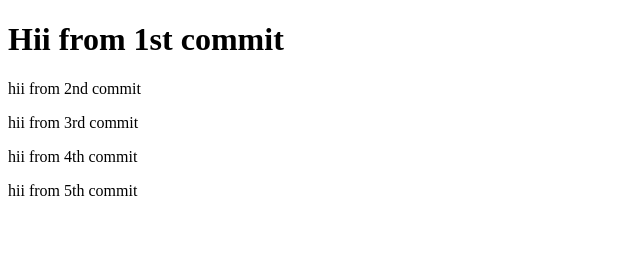
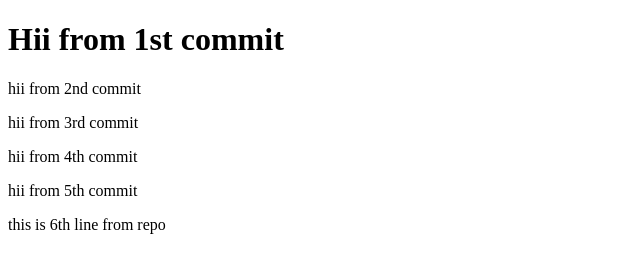
Before and after one commit to tbm02/revert, a plain HTML site: page index.html in a window 1280 px wide. Shown: the whole page, without its empty margins (0-640 px from the left). Drawn offline with Linux system fonts and the light colour scheme.

Commit message:
added 6th commit remote

```diff
--- a/index.html
+++ b/index.html
@@ -12,5 +12,6 @@
     <p>hii from 3rd commit</p>
     <p>hii from 4th commit</p>
     <p>hii from 5th commit</p>
+    <p>this is 6th line from repo</p>
 </body>
 </html>
```
